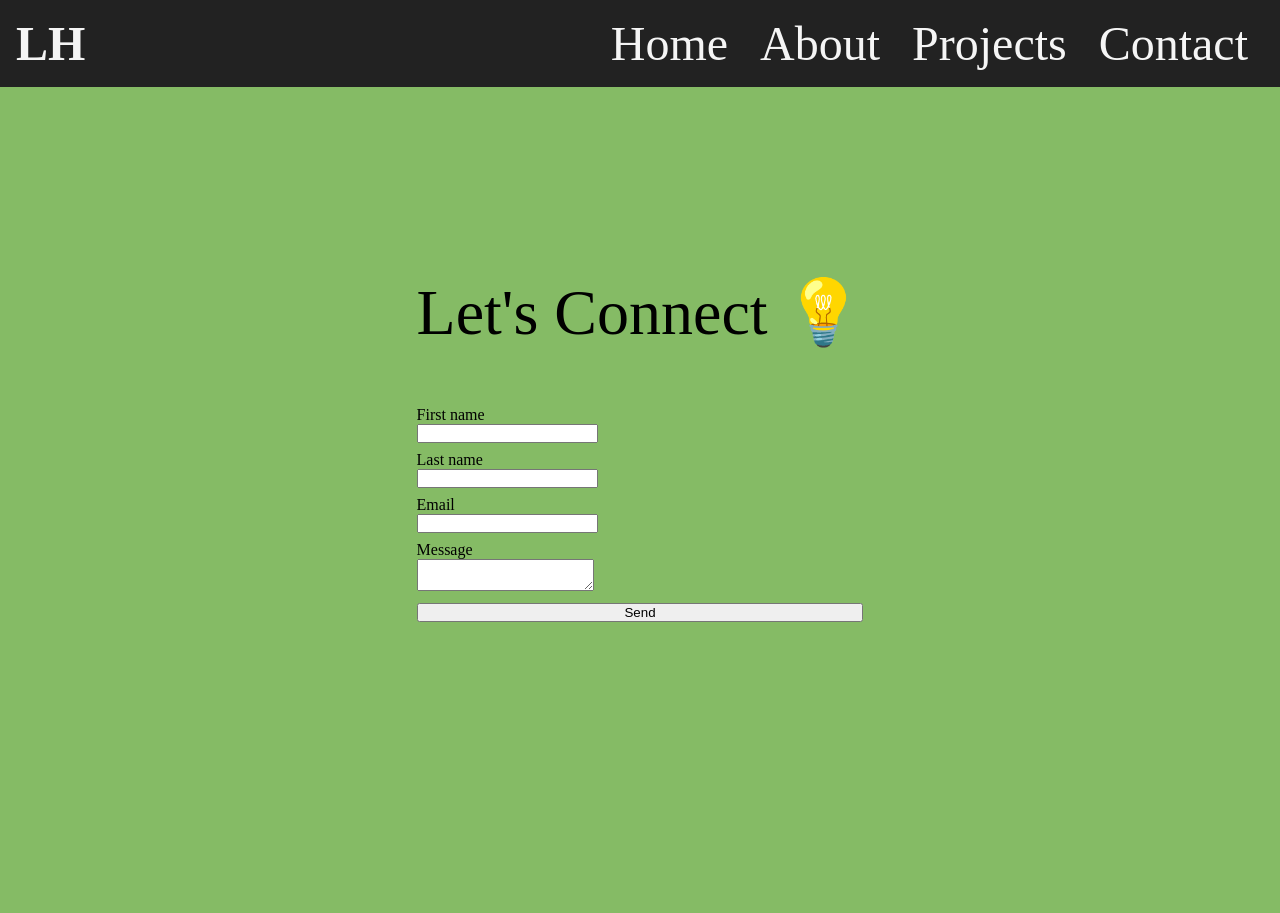
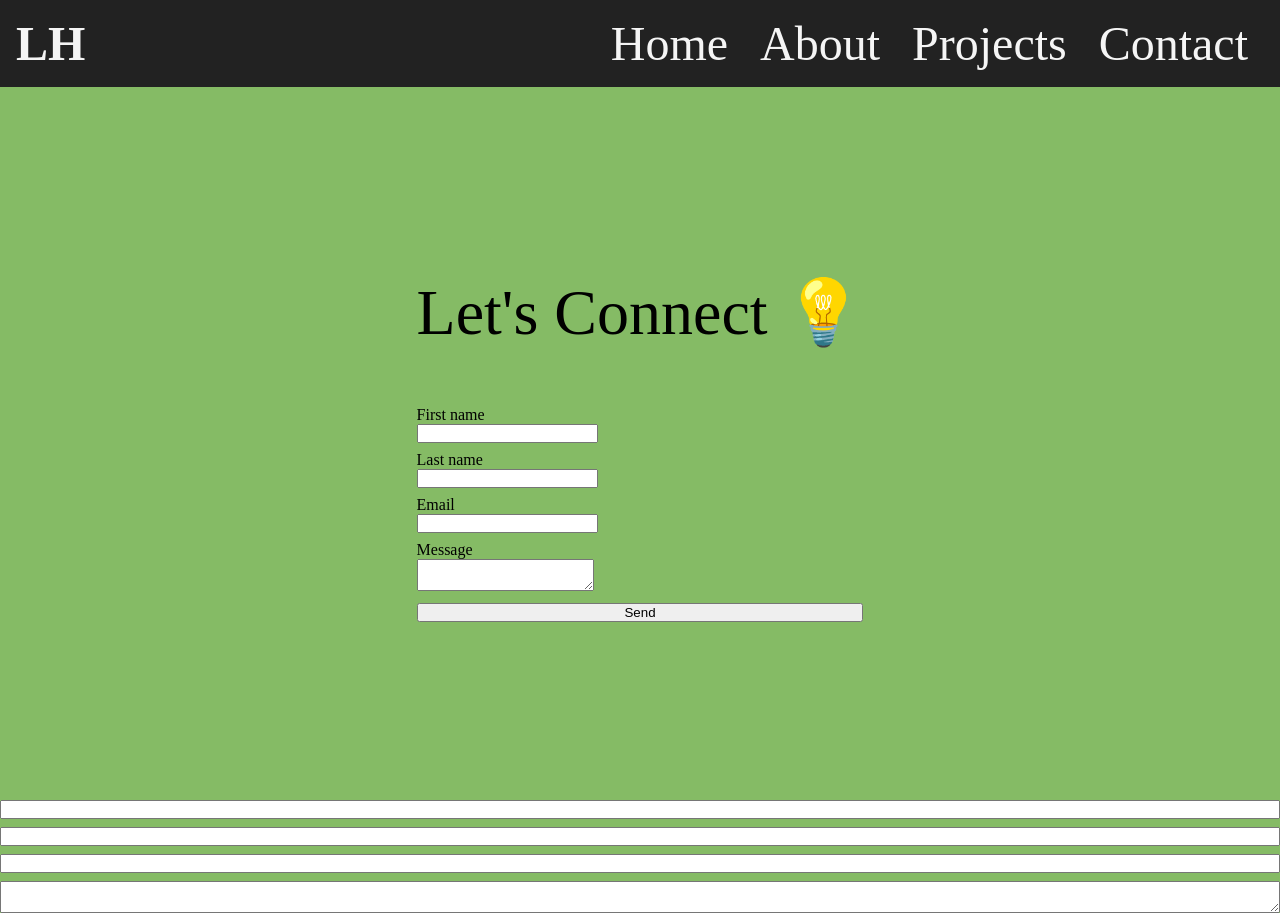
Before and after one commit to SilverPrius/LH-Portfolio, a React (Create React App) app: page /contact in a window 1280 px wide. Before the commit the page ends 800 px from the top, so only its background shows below. Built offline with nearby package versions, Linux system fonts and the light colour scheme.

Commit message:
Removed action from contact form and added form tag to index.html

```diff
--- a/public/index.html
+++ b/public/index.html
@@ -29,6 +29,12 @@
   <body>
     <noscript>You need to enable JavaScript to run this app.</noscript>
     <div id="root"></div>
+    <form name="contact" netlify netlify-honeypot="bot-field" hidden>
+      <input type="text" name="first-name" />
+      <input type="text" name="last-name" />
+      <input type="email" name="email" />
+      <textarea name="message"></textarea>
+    </form>
     <!--
       This HTML file is a template.
       If you open it directly in the browser, you will see an empty page.
--- a/src/pages/Contact/Contact.js
+++ b/src/pages/Contact/Contact.js
@@ -141,7 +141,6 @@
           name="contact"
           method="POST"
           data-netlify="true"
-          action="/submission/"
           data-netlify-honeypot="bot-field"
         >
           <input type="hidden" name="form-name" value="contact" />
```
